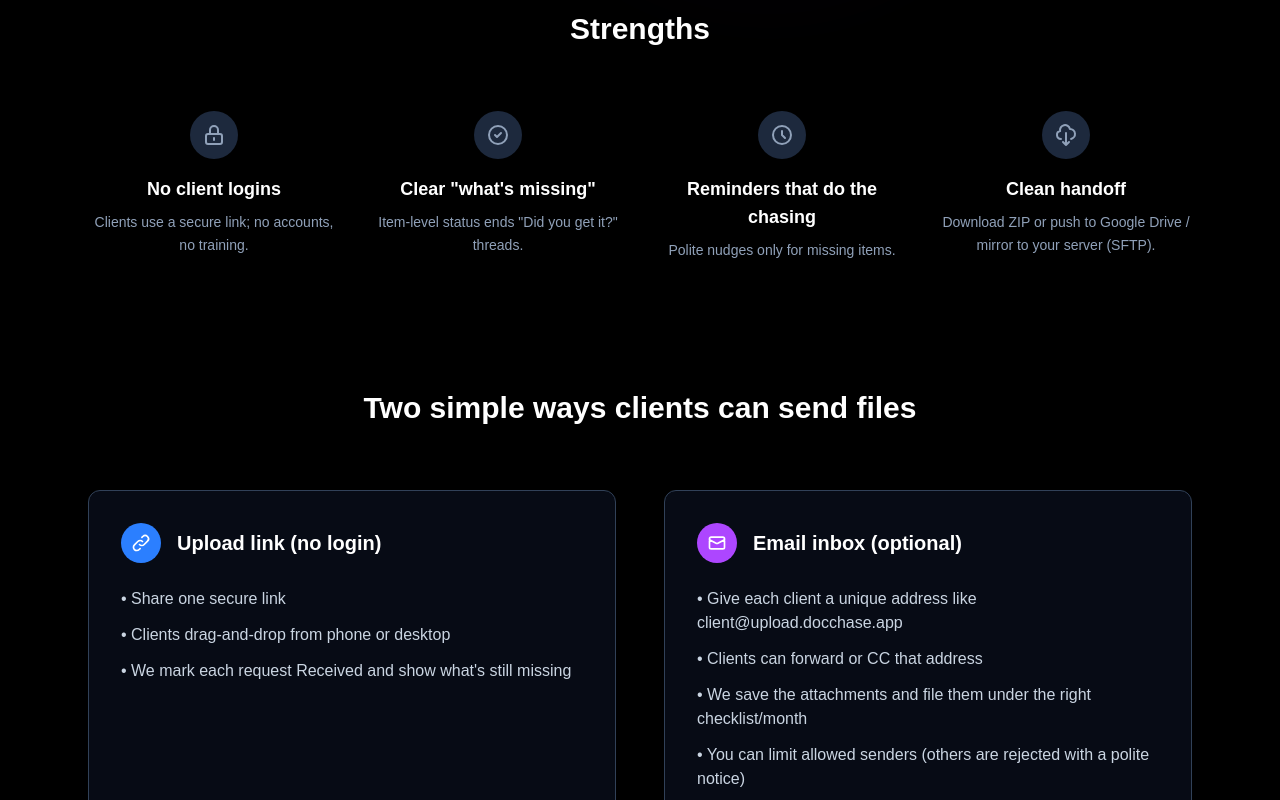
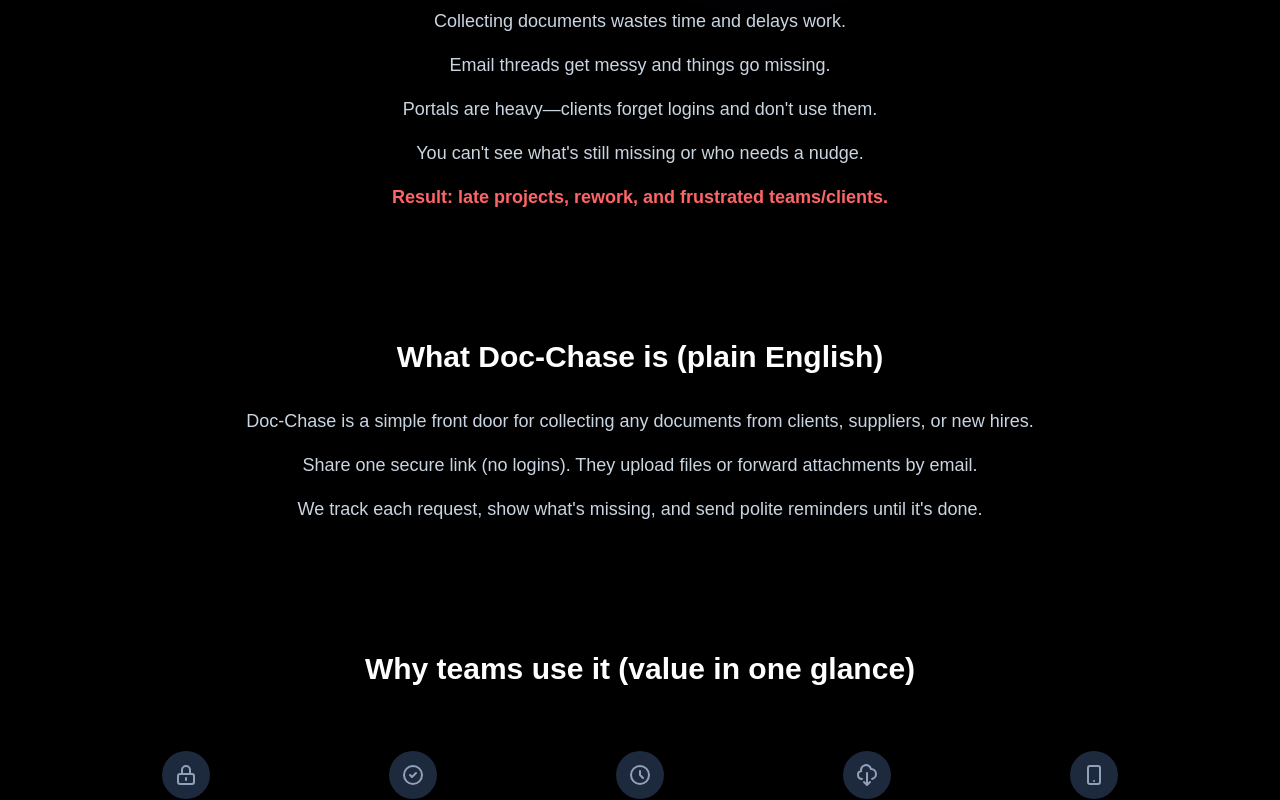
Before and after one commit to Jalson1982/doc-chase-landing, a Next.js app: page / in a window 1280 px wide. Shown: the part 860-1660 px from the top of the page. Built offline with nearby package versions, Linux system fonts and the light colour scheme.

Commit message:
add problem section, what doc-chase is, and update why teams use it values

```diff
--- a/src/app/page.tsx
+++ b/src/app/page.tsx
@@ -43,11 +43,7 @@
           </h1>
 
           <p className="mx-auto mt-8 max-w-4xl text-xl text-slate-300 leading-relaxed">
-            Collect any client or employee documents with a single secure link and a live "what's missing" view—plus automatic reminders.
-          </p>
-
-          <p className="mx-auto mt-4 max-w-4xl text-lg text-slate-400">
-            Works for accounting, legal intake, and onboarding. Clients can drag-and-drop or forward by email; you track progress in one dashboard.
+            Doc-Chase shows people exactly what to send, lets them upload or forward by email, and reminds them automatically until everything is in. You see a live "what's missing" view and export in one click.
           </p>
 
           <div className="mt-12 flex justify-center">
@@ -64,18 +60,49 @@
           </p>
         </div>
 
+        {/* Problem Section */}
+        <div className="mt-32">
+          <div className="text-center mb-16">
+            <h2 className="text-3xl font-bold text-white mb-8">
+              Problem (why this exists)
+            </h2>
+            <div className="max-w-3xl mx-auto space-y-4 text-lg text-slate-300">
+              <p>Collecting documents wastes time and delays work.</p>
+              <p>Email threads get messy and things go missing.</p>
+              <p>Portals are heavy—clients forget logins and don't use them.</p>
+              <p>You can't see what's still missing or who needs a nudge.</p>
+              <p className="text-red-400 font-semibold">Result: late projects, rework, and frustrated teams/clients.</p>
+            </div>
+          </div>
+        </div>
+
+        {/* What Doc-Chase Is */}
+        <div className="mt-32">
+          <div className="text-center mb-16">
+            <h2 className="text-3xl font-bold text-white mb-8">
+              What Doc-Chase is (plain English)
+            </h2>
+            <div className="max-w-4xl mx-auto space-y-4 text-lg text-slate-300">
+              <p>Doc-Chase is a simple front door for collecting any documents from clients, suppliers, or new hires.</p>
+              <p>Share one secure link (no logins). They upload files or forward attachments by email.</p>
+              <p>We track each request, show what's missing, and send polite reminders until it's done.</p>
+            </div>
+          </div>
+        </div>
+
+        {/* Why Teams Use It */}
         <div className="mt-32">
           <div className="text-center mb-16">
             <h2 className="text-3xl font-bold text-white">
-              Strengths
+              Why teams use it (value in one glance)
             </h2>
           </div>
 
-          <div className="grid gap-8 sm:grid-cols-2 lg:grid-cols-4">
+          <div className="grid gap-8 sm:grid-cols-2 lg:grid-cols-5">
             {[
               {
-                title: "No client logins",
-                desc: "Clients use a secure link; no accounts, no training.",
+                title: "Less chasing",
+                desc: "Reminders handle follow-ups for you.",
                 icon: (
                   <svg
                     className="h-6 w-6"
@@ -93,8 +120,8 @@
                 ),
               },
               {
-                title: 'Clear "what\'s missing"',
-                desc: 'Item-level status ends "Did you get it?" threads.',
+                title: "Clarity",
+                desc: "A live checklist ends \"Did you get it?\" ping-pong.",
                 icon: (
                   <svg
                     className="h-6 w-6"
@@ -112,8 +139,8 @@
                 ),
               },
               {
-                title: "Reminders that do the chasing",
-                desc: "Polite nudges only for missing items.",
+                title: "On-time files",
+                desc: "Deadlines met without firefighting.",
                 icon: (
                   <svg
                     className="h-6 w-6"
@@ -132,7 +159,7 @@
               },
               {
                 title: "Clean handoff",
-                desc: "Download ZIP or push to Google Drive / mirror to your server (SFTP).",
+                desc: "Download ZIP or push to Google Drive / SFTP.",
                 icon: (
                   <svg
                     className="h-6 w-6"
@@ -145,6 +172,25 @@
                       strokeLinejoin="round"
                       strokeWidth={2}
                       d="M7 16a4 4 0 01-.88-7.903A5 5 0 1115.9 6L16 6a5 5 0 011 9.9M9 19l3 3m0 0l3-3m-3 3V10"
+                    />
+                  </svg>
+                ),
+              },
+              {
+                title: "Great experience",
+                desc: "No accounts, works perfectly on phones.",
+                icon: (
+                  <svg
+                    className="h-6 w-6"
+                    fill="none"
+                    viewBox="0 0 24 24"
+                    stroke="currentColor"
+                  >
+                    <path
+                      strokeLinecap="round"
+                      strokeLinejoin="round"
+                      strokeWidth={2}
+                      d="M12 18h.01M8 21h8a2 2 0 002-2V5a2 2 0 00-2-2H8a2 2 0 00-2 2v14a2 2 0 002 2z"
                     />
                   </svg>
                 ),
```
